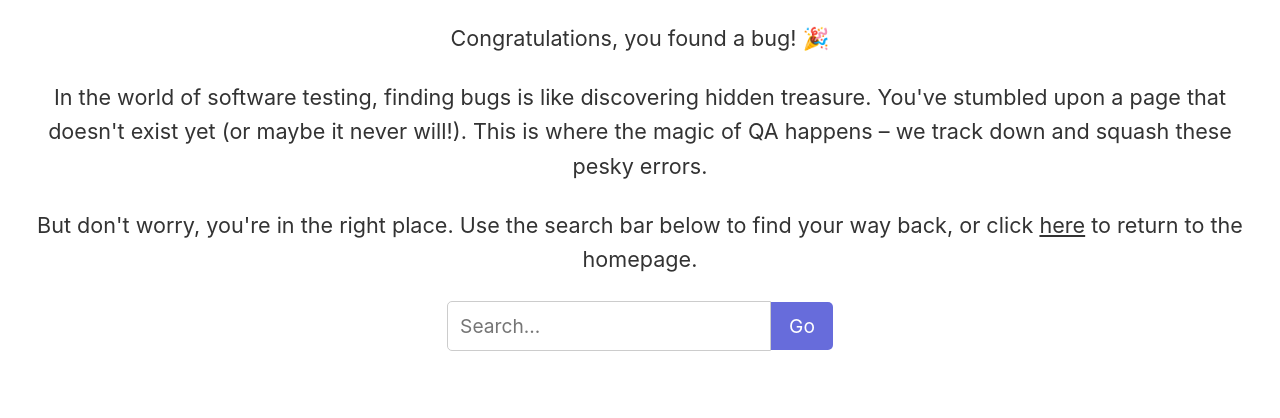
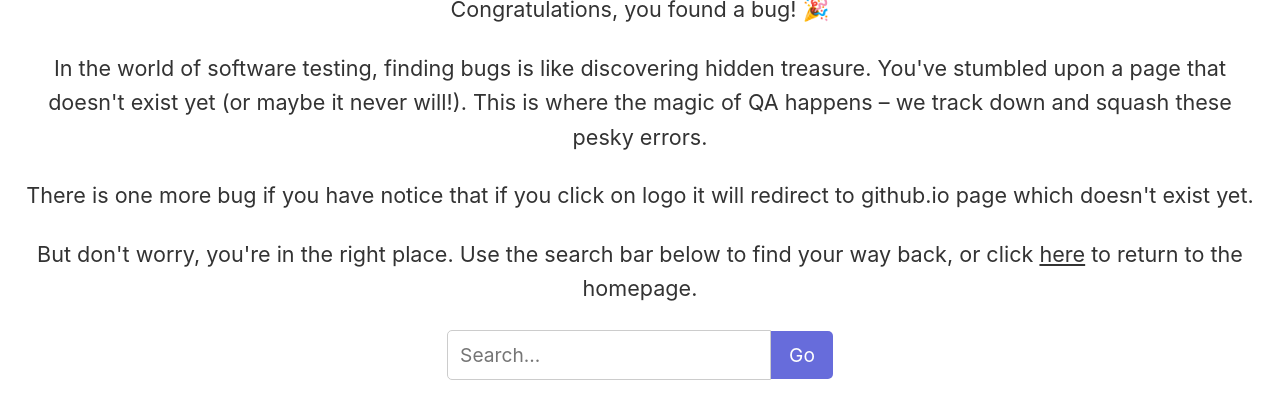
Before and after one commit to jay-021/QA-portfolio, a website: page bug.html in a window 1280 px wide. Shown: the part 262-680 px from the top of the page. Drawn offline with Linux system fonts and the light colour scheme.

Commit message:
Logo mistake hidden in bug pae

```diff
--- a/bug.html
+++ b/bug.html
@@ -61,6 +61,7 @@
     <h1>404</h1>
     <p>Congratulations, you found a bug! 🎉</p>
     <p>In the world of software testing, finding bugs is like discovering hidden treasure. You've stumbled upon a page that doesn't exist yet (or maybe it never will!). This is where the magic of QA happens – we track down and squash these pesky errors.</p>
+    <p>There is one more bug if you have notice that if you click on logo it will redirect to github.io page which doesn't exist yet.</p>
     <p>But don't worry, you're in the right place. Use the search bar below to find your way back, or click <a href="/">here</a> to return to the homepage.</p>
 
     <div class="search-box">
```
